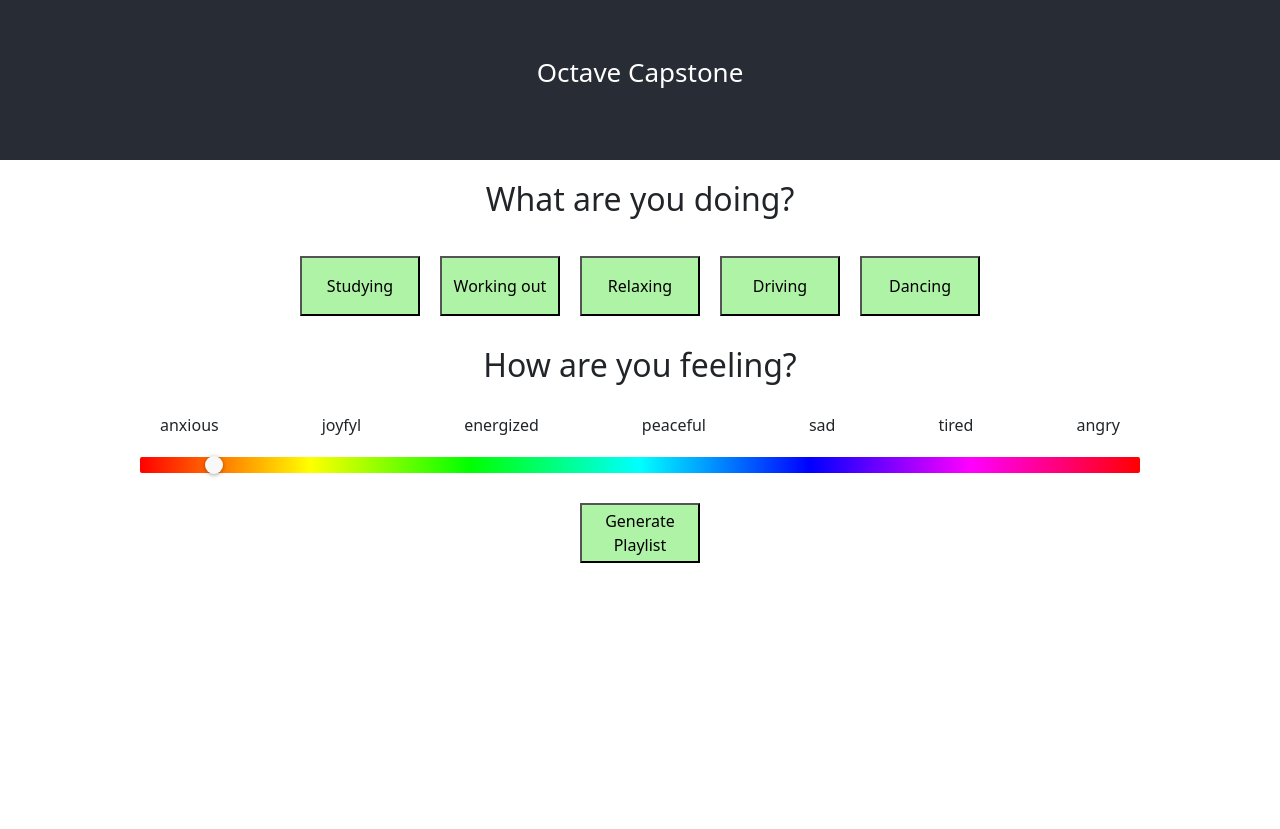
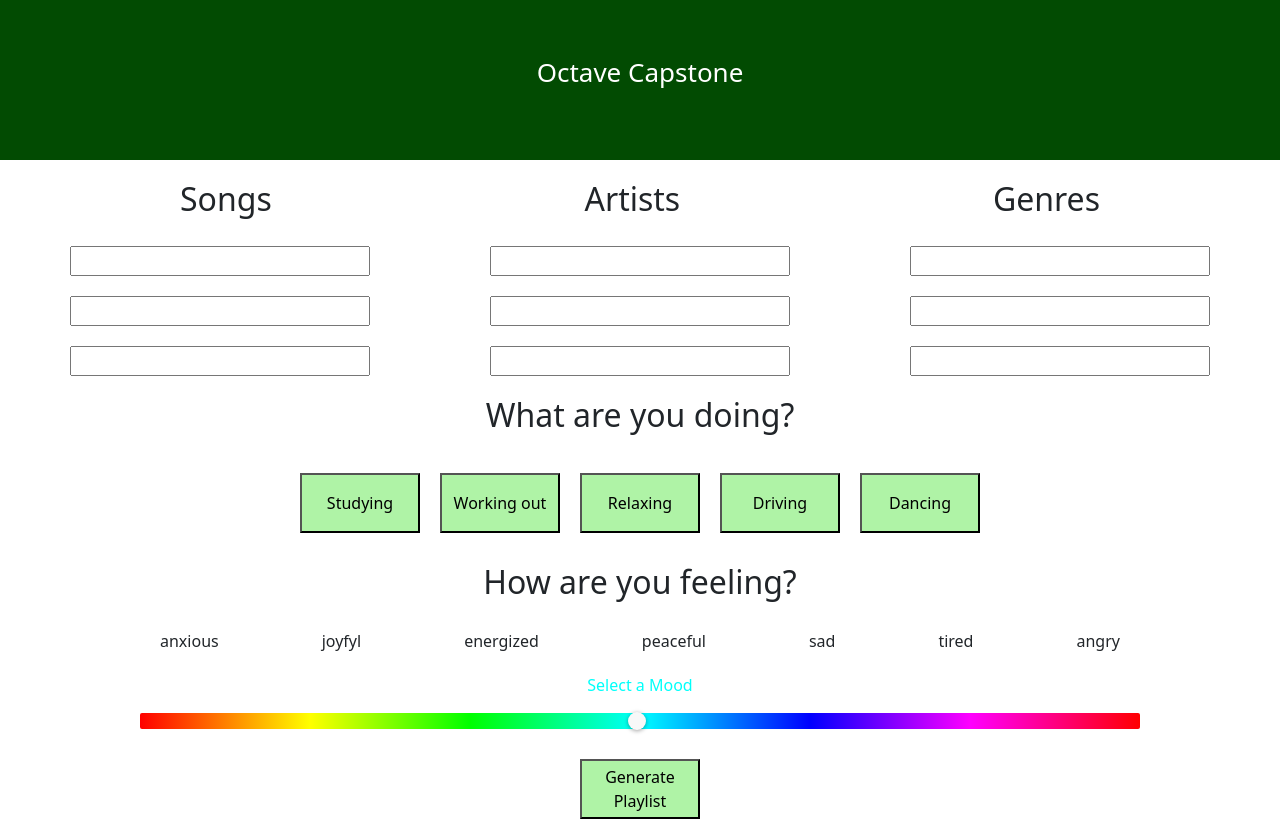
Before and after one commit to jamieboss/OctaveCapstone, a React (Create React App) app in the folder octave-app/: page / in a window 1280 px wide. Before the commit the page ends 800 px from the top, so only its background shows below. Built offline with nearby package versions, Linux system fonts and the light colour scheme.

Commit message:
Identify mood from color scale, fav song artist and genre inputs

```diff
--- a/octave-app/src/App.css
+++ b/octave-app/src/App.css
@@ -3,7 +3,7 @@
 }
 
 .App-header {
-  background-color: #282c34;
+  background-color: rgb(2, 75, 2);
   min-height: 20vh;
   display: flex;
   flex-direction: column;
@@ -11,6 +11,14 @@
   justify-content: center;
   font-size: calc(10px + 2vmin);
   color: white;
+}
+
+.FavInput {
+  display: grid;
+  grid-template-columns: repeat(3, 300px);
+  grid-column-gap: 120px;
+  grid-row-gap: 20px;
+  justify-content: center;
 }
 
 button:hover, .Selected {
--- a/octave-app/src/App.js
+++ b/octave-app/src/App.js
@@ -3,7 +3,6 @@ import React from 'react';
 import '../node_modules/bootstrap/dist/css/bootstrap.min.css';
 import ColorPicker from './components/ColorPicker';
 import ActivityButton from './components/Selector';
-
 
 function App() {
 
@@ -14,6 +13,23 @@ function App() {
           Octave Capstone
         </p>
       </header>
+
+      <ul>
+        <li><h2>Songs</h2></li>
+        <li><h2>Artists</h2></li>
+        <li><h2>Genres</h2></li>
+      </ul>
+      <div className = "FavInput">
+        <input></input>
+        <input></input>
+        <input></input>
+        <input></input>
+        <input></input>
+        <input></input>
+        <input></input>
+        <input></input>
+        <input></input>
+      </div>
 
       <div className = "ActivitySelector">
         <h2>What are you doing?</h2>
--- a/octave-app/src/components/ColorPicker.js
+++ b/octave-app/src/components/ColorPicker.js
@@ -1,14 +1,15 @@
 import React from 'react'
 import { HuePicker } from 'react-color'
+import reactCSS from 'reactcss'
 
 class ColorPicker extends React.Component {
     state = {
-      showPicker: true,
+      word: 'Select a Mood',
       color: {
-        r: '225',
-        g: '155',
-        b: '99',
-        a: '2',
+        r: '0',
+        g: '255',
+        b: '250',
+        a: '1',
       },
     };
 
@@ -16,11 +17,38 @@ class ColorPicker extends React.Component {
         this.setState({
           color: color.rgb
         })
+        if(color.oldHue <= 42) {
+          this.setState({word: 'anxious'})
+        } else if (color.oldHue <= 96) {
+          this.setState({word: 'joyful'})
+        } else if (color.oldHue <= 160) {
+          this.setState({word: 'energized'})
+        } else if (color.oldHue <= 226) {
+          this.setState({word: 'peaceful'})
+        } else if (color.oldHue <= 274) {
+          this.setState({word: 'sad'})
+        } else if (color.oldHue <= 324) {
+          this.setState({word: 'tired'})
+        } else {
+          this.setState({word: 'angry'})
+        }
+
     };
 
     render() {
+      const styles = reactCSS({
+        'default': {
+          color: {
+           color: `rgba(${ this.state.color.r }, ${ this.state.color.g }, ${ this.state.color.b }, ${ this.state.color.a })`,
+          },
+        },
+      });
+
       return (
-        <HuePicker color={ this.state.color } onChange={ this.onChange } />
+        <div>
+          <p style={ styles.color }>{this.state.word}</p>
+          <HuePicker color={ this.state.color } onChange={ this.onChange } />
+        </div>
       )
     }
 }
```
